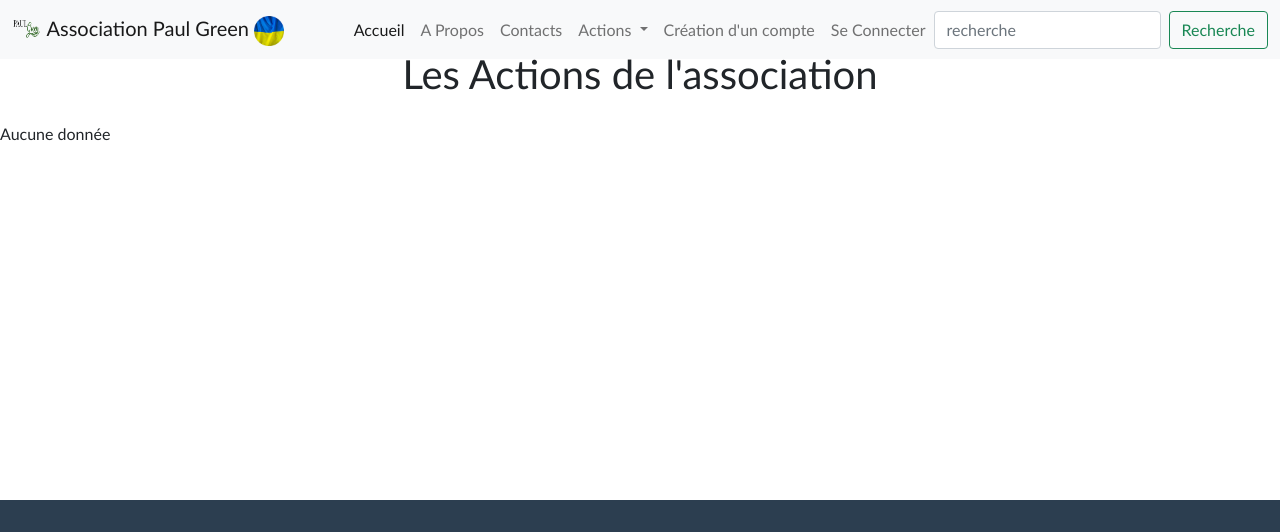
After one commit to jacquesLemoine44/AssociationPaulGreen, a Symfony app: template templates/postersAssos/indexPostersActionsAssos.html.twig in a window 1280 px wide. The commit adds this page. Shown: the top 532 px of the page. Run offline with Twig, Linux system fonts and the light colour scheme; the template is opened without the code that fills it, so the values that code supplies are empty; some libraries are stand-ins or nearby versions.

Commit message:
V220307
V220307

```diff
--- a/public/css/styles.css
+++ b/public/css/styles.css
@@ -113,6 +113,14 @@
   height: 250px;
 }
 
+.clAdresse {
+  width: 200px;
+}
+
+#cke_1_contents {
+  min-height: 400px;
+}
+
 footer .clIconeEnLigne {
   display: -webkit-box;
   display: -ms-flexbox;
--- a/public/css/styles.scss
+++ b/public/css/styles.scss
@@ -110,6 +110,14 @@
     height: 250px;
 }
 
+.clAdresse {
+    width: 200px;
+}
+
+#cke_1_contents {
+    min-height: 400px;
+}
+
 // ==============
 footer {
     // color: white;
--- a/src/Form/ActionsAssosType.php
+++ b/src/Form/ActionsAssosType.php
@@ -53,8 +53,8 @@ class ActionsAssosType extends AbstractType
                 'required' => false,
                 ])
 
-            ->add('titlelinkactionsasso', TextType::class, ['label' => 'titre : ', 'required'=> false])
-            ->add('linkactionsasso', TextType::class, ['label' => 'titre : ', 'required'=> false])
+            ->add('titlelinkactionsasso', TextType::class, ['label' => 'titre du lien ci-dessous : ', 'required'=> false])
+            ->add('linkactionsasso', TextType::class, ['label' => 'Lien : ', 'required'=> false])
 
             ->add('actionsassostheme', EntityType::class,[
                 'label' => "Theme de l'action:",
--- a/templates/actions_assos/_delete_form.html.twig
+++ b/templates/actions_assos/_delete_form.html.twig
@@ -1,6 +1,7 @@
 <form method="post" action="{{ path('actions_assos_delete', {'id': actions_asso.id}) }}" onsubmit="return confirm('Are you sure you want to delete this item?');">
+
         <input type="hidden" name="_token" value="{{ csrf_token('delete' ~ actions_asso.id) }}">
-        <button class="btn btn-danger">Supprimer</button>
+        <button class="btn btn-danger me-2">Supprimer</button>
 
     </div>
     <hr class="">
--- a/templates/actions_assos/_form.html.twig
+++ b/templates/actions_assos/_form.html.twig
@@ -29,6 +29,6 @@
 
     <div class="d-flex flex-row my-2">
 
-        <button class="btn btn-success">{{ button_label|default('Sauver') }}</button>
+        <button class="btn btn-success me-2">{{ button_label|default('Sauver') }}</button>
 
 {{ form_end(form) }}
--- a/templates/actions_assos/edit.html.twig
+++ b/templates/actions_assos/edit.html.twig
@@ -7,7 +7,7 @@
 
     {{ include('actions_assos/_form.html.twig', {'button_label': 'Valider'}) }}
 
-    <a class="btn btn-secondary" href="{{ path('actions_assos_index') }}">Retour</a>
+    <a class="btn btn-secondary me-2" href="{{ path('actions_assos_index') }}">Retour</a>
 
     {{ include('actions_assos/_delete_form.html.twig') }}
 
--- a/templates/actions_assos/index.html.twig
+++ b/templates/actions_assos/index.html.twig
@@ -25,10 +25,10 @@
                 {# <td>{{ actions_asso.id }}</td> #}
                 <td>{{ actions_asso.titleactionsasso }}</td>
                     <td>
-                        <img src="{{ asset('photosActionsAssos/' ~ actions_asso.pictureactionsasso) }}" width="100">
+                        <img src="{{ asset('photosActionsAssos/' ~ actions_asso.pictureactionsasso) }}" width="100" alt="{{ actions_asso.altPictureActionsAssos }}">
                         {{ actions_asso.altPictureActionsAssos }}
                     </td>
-                <td>{{ actions_asso.textactionsasso }}</td>
+                <td>{{ actions_asso.textactionsasso|striptags|u.truncate(50, '...') }}</td>
                 <td>
                     {{ actions_asso.titlelinkactionsasso }}
                     {{ actions_asso.linkactionsasso }}
@@ -49,7 +49,7 @@
     </table>
 
     <div>
-        <a class="btn btn-info" href="{{ path('actions_assos_new') }}">Nouveau</a>
+        <a class="btn btn-info me-2" href="{{ path('actions_assos_new') }}">Nouveau</a>
     </div>
 
 {% endblock %}
--- a/templates/actions_assos/new.html.twig
+++ b/templates/actions_assos/new.html.twig
@@ -7,6 +7,6 @@
 
     {{ include('actions_assos/_form.html.twig') }}
 
-    <a class="btn btn-secondary" href="{{ path('actions_assos_index') }}">Retour</a>
+    <a class="btn btn-secondary me-2" href="{{ path('actions_assos_index') }}">Retour</a>
 
 {% endblock %}
--- a/templates/base.html.twig
+++ b/templates/base.html.twig
@@ -117,16 +117,16 @@
 							</a>
 							<ul class="dropdown-menu" aria-labelledby="navbarDropdown">
 								<li>
-									<a class="dropdown-item" href="">Les News</a>
+									<a class="dropdown-item" href="{{ path('posters_news_assos_index') }}">Les News</a>
 								</li>
 								<li>
-									<a class="dropdown-item" href="">Actions Associatives</a>
+									<a class="dropdown-item" href="{{ path('posters_actions_assos_index') }}">Actions Associatives</a>
 								</li>
 								<li>
 									<a class="dropdown-item disabled" href="">Stages</a>
 								</li>
 								<li>
-									<a class="dropdown-item  disabled" href="">Présentaion de l'association Paul Green</a>
+									<a class="dropdown-item  disabled" href="">Présentation de l'association Paul Green</a>
 								</li>
 								<li>
 									<hr class="dropdown-divider">
--- /dev/null
+++ b/templates/postersAssos/indexPostersActionsAssos.html.twig
@@ -0,0 +1,118 @@
+{% extends 'base.html.twig' %}
+
+{% block title %}Les Actions de l'association
+{% endblock %}
+
+{% block body %}
+	<h1 class="text-center mb-4">Les Actions de l'association</h1>
+
+	{% set xCpt = 0 %}
+
+	{% for actions_asso in actions_assos %}
+
+		{% set xCpt = xCpt + 1 %}
+
+		{% if ((xCpt % 2) != 0) %}
+
+			<div class="bg-info py-4">
+				<div class="container">
+					<div class="row">
+
+						<div class="col-md-6">
+							<img src="{{ asset('photosActionsAssos/' ~ actions_asso.pictureactionsasso) }}" class="W-auto" height="350px" alt="{{ actions_asso.altPictureActionsAssos }}">
+						</div>
+
+						<div class="col-md-6">
+							<h3>{{ actions_asso.titleactionsasso }}</h3>
+							<br>
+							<b>
+								<i>{{ actions_asso.titleactionsasso }}</i>
+							</b>
+							<br>
+
+							<div>
+								{% if (actions_asso.linkactionsasso) %}
+									{{ actions_asso.titlelinkactionsasso }}
+									{{ actions_asso.linkactionsasso }}
+									<br>
+								{% endif %}
+							</div>
+
+							{{ actions_asso.startactionsasso ? actions_asso.startactionsasso|date('Y-m-d H:i:s') : '' }}
+							{{ actions_asso.endactionsasso ? actions_asso.endactionsasso|date('Y-m-d H:i:s') : '' }}
+						</div>
+
+					</div>
+
+					<div class="row mt-1">
+						<div
+							class="col-md-12 border border-2 border-secondary">
+							{# {{ actions_asso.textactionsasso|striptags|u.truncate(300, '...') }} #}
+							{{ actions_asso.textactionsasso |length > 300 ? actions_asso.textactionsasso |slice(0,300)|raw : actions_asso.textactionsasso|raw }}
+							<br>
+							<a class="" href="{{ path('actions_assos_show', {'id': actions_asso.id}) }}">Lire la suite ...</a>
+						</div>
+					</div>
+
+					<div class="row mt-1">
+						<div
+							class="col-md-12 border border-2 border-secondary">
+							{# {{ actions_asso.textactionsasso|striptags|u.truncate(300, '...') }} #}
+							{{ actions_asso.textactionsasso |length > 300 ? actions_asso.textactionsasso |slice(0,300)|raw : actions_asso.textactionsasso|raw }}
+							<br>
+							<a class="" href="{{ path('actions_assos_show', {'id': actions_asso.id}) }}">Lire la suite ...</a>
+						</div>
+					</div>
+
+				</div>
+
+			</div>
+
+
+			<hr>
+
+		{% else %}
+			<div class="container">
+
+				<div class="row">
+
+					<div class="col-md-6">
+						<h3>{{ actions_asso.titleactionsasso }}</h3>
+						<br>
+						<b>
+							<i>{{ actions_asso.titleactionsasso }}</i>
+						</b>
+						<br>
+						{{ actions_asso.titlelinkactionsasso }}
+						<br>
+						{{ actions_asso.linkactionsasso }}
+						<br>
+						{{ actions_asso.startactionsasso ? actions_asso.startactionsasso|date('Y-m-d H:i:s') : '' }}
+						<br>
+						{{ actions_asso.endactionsasso ? actions_asso.endactionsasso|date('Y-m-d H:i:s') : '' }}
+					</div>
+					<div class="col-md-6">
+						<img src="{{ asset('photosActionsAssos/' ~ actions_asso.pictureactionsasso) }}" class="W-auto" height="350px" alt="{{ actions_asso.altPictureActionsAssos }}">
+					</div>
+
+
+				</div>
+				<div class="row mt-1">
+					<div class="col-md-12 border border-2 border-secondary">
+						{{ actions_asso.textactionsasso|striptags|u.truncate(300, '...') }}
+						<br>
+						<a class="" href="{{ path('actions_assos_show', {'id': actions_asso.id}) }}">Lire la suite ...</a>
+					</div>
+				</div>
+				<hr>
+
+
+			{% endif %}
+
+
+		{% else %}
+			<div>Aucune donnée</div>
+		{% endfor %}
+	</div>
+
+{% endblock %}
--- a/templates/security/login.html.twig
+++ b/templates/security/login.html.twig
@@ -27,7 +27,7 @@
                     </div>
                 {% endif %}
 
-                <h1 class="h3 mb-3 font-weight-normal">Conecter vous svp ...</h1>
+                <h1 class="h3 mb-3 font-weight-normal">Conectez vous svp ...</h1>
 
 
                 <fieldset class="clfieldset">
```
Also changed, not shown: src/Controller/MainController.php (+34 -1 lines), src/Form/ParamsType.php (+16 -3 lines), templates/main/index.html.twig (+19 -3 lines), templates/params/_form.html.twig (+37 -7 lines), templates/partners/index.html.twig (+28 -5 lines), src/Controller/ActionsAssosController.php (indentation only), 1 other file.
